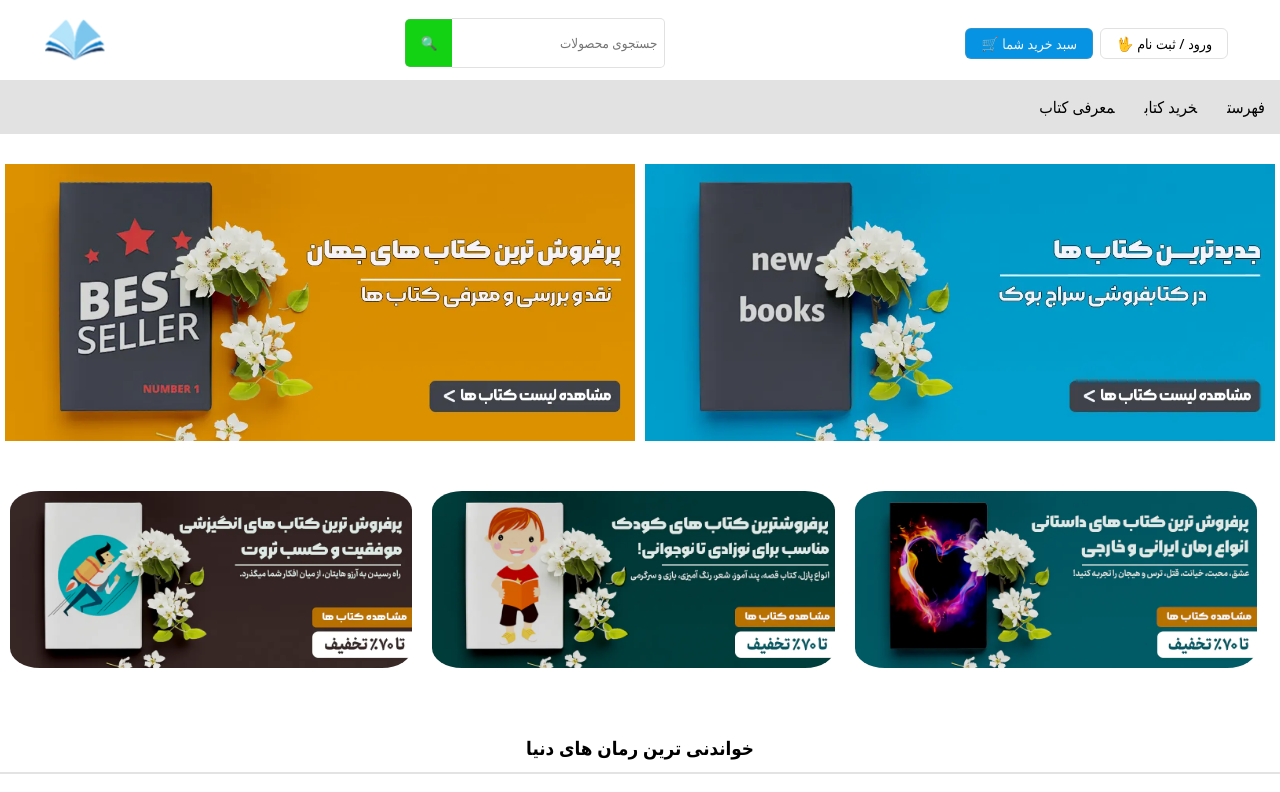
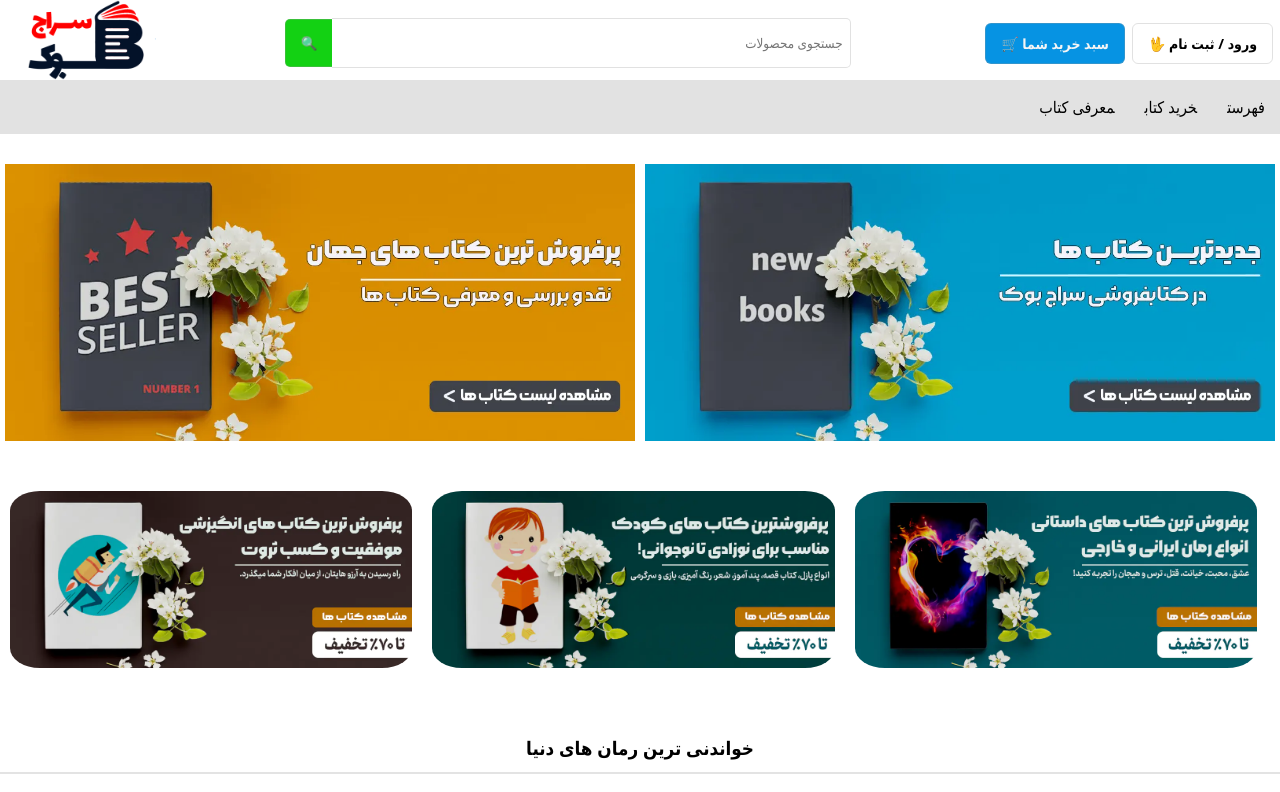
Before and after one commit to mhdix/book-shop, a React (Vite) app: page / in a window 1280 px wide. Shown: the top 792 px of the page. Built offline with nearby package versions, Linux system fonts and the light colour scheme; no server answers.

Commit message:
fixed header style

```diff
--- a/src/components/Header/Header.css
+++ b/src/components/Header/Header.css
@@ -1,14 +1,13 @@
 .main-header {
     display: flex;
     justify-content: space-between;
-    padding: 10px 45px;
     align-items: center;
     /* background-color: rgb(220, 220, 220); */
     position: absolute;
     width: 100%;
 }
 .header-logo img{
-    width: 60px;
+    width: 160px;
 }
 .header-search input {
     padding: 15px 7px ;
@@ -24,10 +23,16 @@
 .header-search{
     display: flex;
     align-items: center;
+    width: 45%;
 }
+.header-search input{
+    width: 90%;
+}
+
 button{
     border: 1px solid rgba(152, 152, 152, 0.293);
     cursor: pointer;
+    font-weight: 700;
 
 }
 
@@ -48,13 +53,14 @@ button{
     display: flex;
 }
 .header-btn button{
-    padding: 5px 15px;
+    padding: 10px 15px;
     margin: 0 7px 0 0;
     border-radius: 6px;
     -webkit-border-radius: 6px;
     -moz-border-radius: 6px;
     -ms-border-radius: 6px;
     -o-border-radius: 6px;
+    font-size: 14px;
 }
 .header-cart{
     background-color: #0693e3;
--- a/src/components/Header/Header.jsx
+++ b/src/components/Header/Header.jsx
@@ -15,6 +15,7 @@ const Header = () => {
                 </div>
                 <div className='header-btn'>
                     <button className='header-cart'>🛒 سبد خرید شما</button>
+                    <span></span>
                     <button className='login-signup'>🖖 ورود / ثبت نام</button>
                 </div>
             </div>
```
Also changed, not shown: src/assets/download.png.
